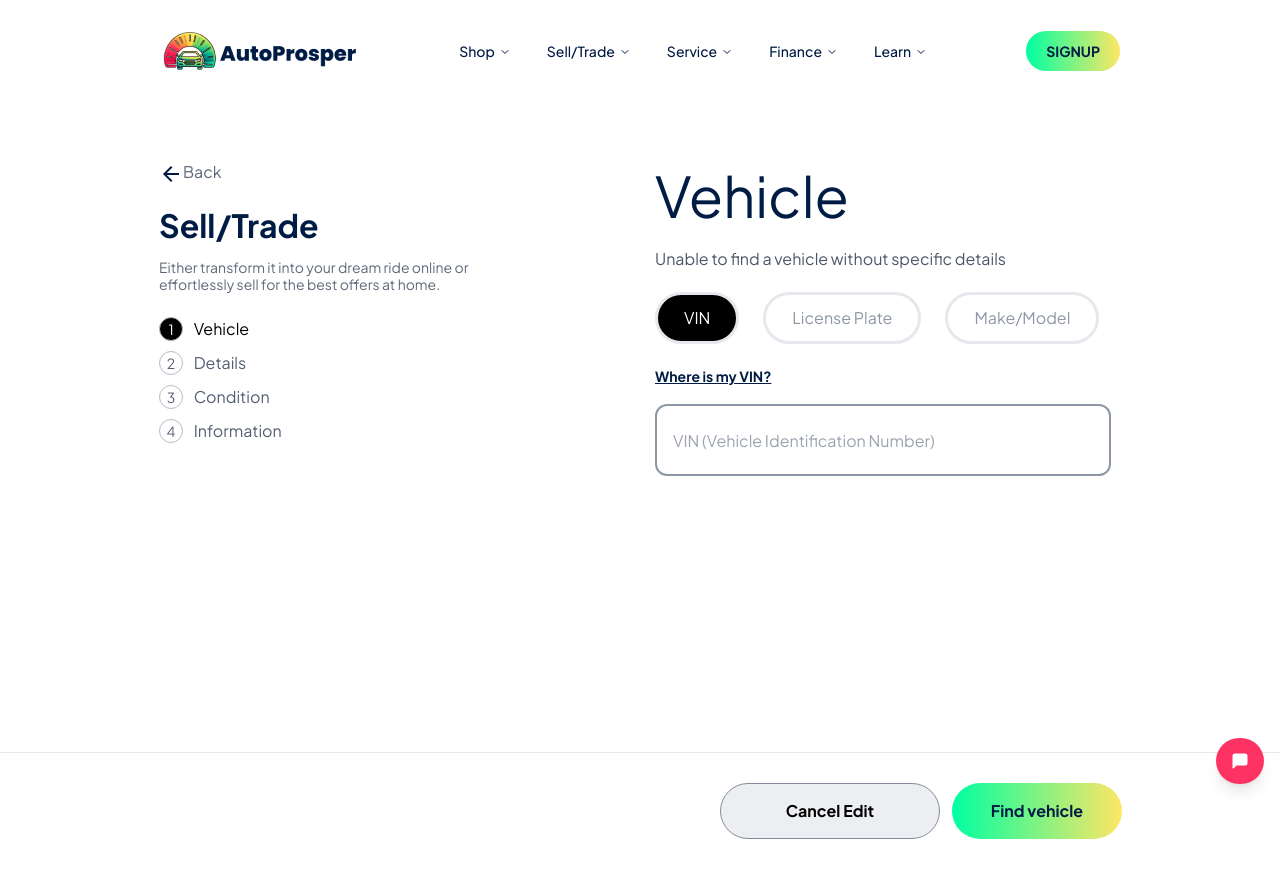
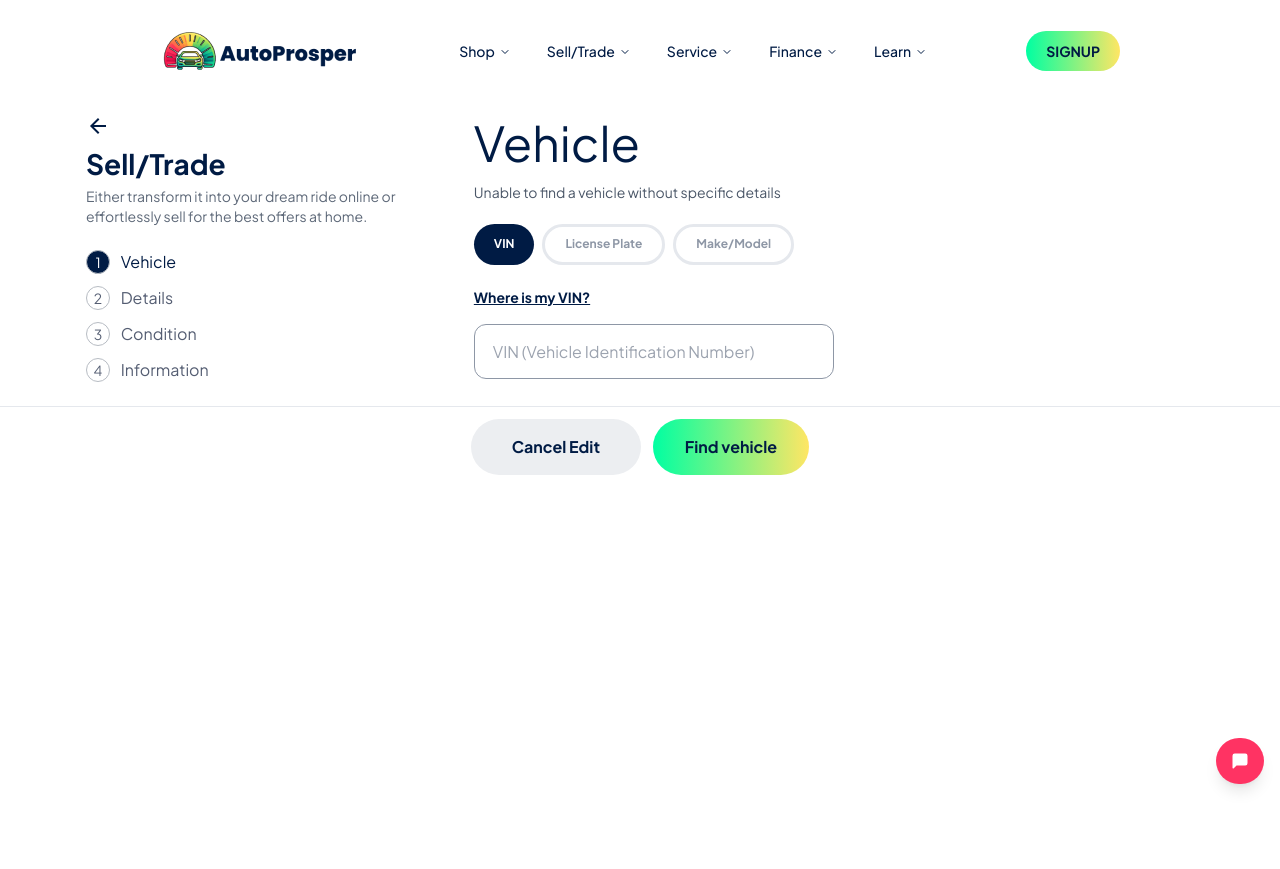
Before and after one commit to talhabaig/autoprosper, a Next.js app: page /sell-trade in a window 1280 px wide. After the commit the page ends 800 px from the top, so only its background shows below. Built offline with nearby package versions, Linux system fonts and the light colour scheme.

Commit message:
sell and trade ui bugs fixing

```diff
--- a/src/assests/style/main.css
+++ b/src/assests/style/main.css
@@ -212,21 +212,9 @@ text-align: center;
   margin-right: 10px;
 }
 .homePage{
-  min-height: 70vh;
+  /* min-height: 70vh; */
   position: relative;
 
-}
-.footerBox{
-  /* position: absolute;
-  bottom: 0; */
-  display: flex;
-  text-align: end;
-    width: 100%;
-    border-top: 1px solid var(--dark-dark_6, #E5E8ED);
-    background: var(--primary-white, #FFF);
-    justify-content: end;
-    padding: 30px 158px 30px;
-    margin-top: 30px;
 }
 .formSelect .border{
   display: inline-block;
@@ -237,14 +225,7 @@ text-align: center;
   background-color: #00FFA2 !important;
   border-color: #00FFA2;
 }
-.TabBtn button{
-  margin-bottom: 10px;
-}
-.vinTab button{
-  border-radius: var(--Number-96, 96px);
-  border: 3px solid var(--dark-dark_6, #E5E8ED);
-  padding: 13px 26px;
-}
+
 @media (min-width: 992px) {
   .mainWrapperFirstTimeBuyer {
     min-height: calc(100vh - 102px);
@@ -267,22 +248,14 @@ text-align: center;
     height: 100%;
 
   }
-  .footerBox{
-    position: inherit;
-    padding: 30px;
-    margin-top: 30px;
-  }
   .heading{
-    margin-top: 30px !important;
+    margin-top: 24px;
 }
 .vinTab button{
-  padding: 9px 18px;
+  padding: 9px 16px;
 }
 .firstTab .tabText{
-  margin-right: 2px;
-}
-.vehicleNav button{
-  margin-right: 12px;
+  margin-right: 6px;
 }
 .TabBtn{
   width: 100%;
--- a/src/components/SellOrTrade/SellTradeVehicle.tsx
+++ b/src/components/SellOrTrade/SellTradeVehicle.tsx
@@ -40,26 +40,30 @@ const SellTradeVehicle: React.FC = () => {
       case 0:
         return (
           <>
+
             <Button
-              variant="gray"
-              className="mr-3"
+              variant="primary"
+              className="p-[14px_18px] !bg-[#ECEEF1] min-w-[156px] !bg-bg-none"
               onClick={() => handleStepChange(activeStep - 1)}
             >
               Cancel Edit
             </Button>
             <Button
+            className="p-[14px_18px] !min-w-[156px]"
               onClick={() => handleStepChange(activeStep + 1)}
             >
               Find vehicle
             </Button>
+
           </>
+
         );
       case 1:
         return (
           <>
             <Button
               variant="gray"
-              className="mr-3"
+              className="mr-3 p-[14px_18px] !bg-[#ECEEF1] min-w-[156px] !bg-bg-none"
               onClick={() => handleStepChange(activeStep - 1)}
             >
               Edit Vehicle
@@ -110,36 +114,36 @@ const SellTradeVehicle: React.FC = () => {
 
   return (
     <>
-      <div className="homePage">
-        <div className="mt-[60px] px-[14px] max-w-full md:py-[0px] flex flex-col md:flex-row md:gap-[30px] justify-between md:justify-center md:px-10 lg:px-[159px] mx-auto ">
-          <div className="w-full md:max-w-[590px] flex flex-col">
+    <section>
+      <div className="container">
+        <div className="mt-[12px] :mt-12 max-w-full flex flex-col md:flex-row justify-between">
+          <div className="w-full border-b border-b-[#E5E8ED] md:border-b-0 md:w-[30%] 3xl:w-[40%] flex flex-col">
             <a
               href=""
-              className="text-left cursor-pointer font-weight: 700 lg:text-[16px] mb-[20px] text-[#5D6878]"
+              className="cursor-pointer mb-[12px]"
               onClick={() => handleStepChange(activeStep - 1)}
             >
               <BackArrow className="w-[24px] h-[24px] inline-block" />
-              Back
             </a>
-            <h1 className="text-left text-[#001B44] lg:text-[32px] font-[700] mb-[15px]">
+            <h1 className="text-left text-lg text-[#001B44] lg:text-[28px] 2xl:text-[32px] font-[700] mb-2">
               Sell/Trade
             </h1>
-            <p className="text-left text-[#5D6878] text-[14px] font-[400 lg:mb-10px]">
+            <p className="text-left text-[#5D6878] text-sm  font-normal mb-12px]">
               Either transform it into your dream ride online or <br />
               effortlessly sell for the best offers at home.
             </p>
             <div className="TabBtn firstTab">
-              <div className="flex md:flex-col flex-column vehicleNav ">
+              <div className="flex md:flex-col flex-column gap-[12px] vehicleNav ">
                 <button
                   onClick={() => handleStepChange(0)}
-                  className={`text-left px-0 ${
-                    activeStep <= 1 ? "text-[#000]" : "text-gray-500"
+                  className={`text-left px-0  ${
+                    activeStep <= 1 ? "text-[#001B44]" : "text-gray-500"
                   }`}
                 >
                   <span
-                    className={`tabText text-left px-0 ${
+                    className={`tabText text-left px-0  ${
                       activeStep <= 1
-                        ? "bg-black text-white"
+                        ? "bg-[#001B44] text-white "
                         : "bg-[default-color] text-[default-color]"
                     }`}
                   >
@@ -149,14 +153,14 @@ const SellTradeVehicle: React.FC = () => {
                 </button>
                 <button
                   onClick={() => handleStepChange(2)}
-                  className={`text-left px-0 ${
-                    activeStep === 2 ? "text-[#000]" : "text-gray-500"
+                  className={`text-left px-0  ${
+                    activeStep === 2 ? "text-[#001B44]" : "text-gray-500"
                   }`}
                 >
                   <span
                     className={`tabText text-left px-0 ${
                       activeStep === 2
-                        ? "bg-black text-white"
+                        ? "bg-[#001B44] text-white"
                         : "bg-[default-color] text-[default-color]"
                     }`}
                   >
@@ -167,13 +171,13 @@ const SellTradeVehicle: React.FC = () => {
                 <button
                   onClick={() => handleStepChange(3)}
                   className={`text-left px-0 ${
-                    activeStep === 3 ? "text-[#000]" : "text-gray-500"
+                    activeStep === 3 ? "text-[#001B44]" : "text-gray-500"
                   }`}
                 >
                   <span
                     className={`tabText text-left px-0 ${
                       activeStep === 3
-                        ? "bg-black text-white"
+                        ? "bg-[#001B44] text-white"
                         : "bg-[default-color] text-[default-color]"
                     }`}
                   >
@@ -184,13 +188,13 @@ const SellTradeVehicle: React.FC = () => {
                 <button
                   onClick={() => handleStepChange(4)}
                   className={`text-left px-0 ${
-                    activeStep >= 4 ? "text-[#000]" : "text-gray-500"
+                    activeStep >= 4 ? "text-[#001B44]" : "text-gray-500"
                   }`}
                 >
                   <span
                     className={`tabText text-left px-0 ${
                       activeStep >= 4
-                        ? "bg-black text-white"
+                        ? "bg-[#001B44] text-white"
                         : "bg-[default-color] text-[default-color]"
                     }`}
                   >
@@ -201,14 +205,15 @@ const SellTradeVehicle: React.FC = () => {
               </div>
             </div>
           </div>
-          <div className="flex md:max-w-[890px] w-full ">
-            <div className="m-auto md:m-0">
+          <div className="flex md:w-[65%]  3xl:w-[60%]">
+            <div className=" w-full">
               {renderStepComponent()}
             </div>
           </div>
         </div>
       </div>
-      <div className={`${activeStep === 5 ? "hidden" : "flex footerBox"}`}>
+      </section>
+      <div className={`${activeStep === 5 ? "hidden" : "flex gap-3 justify-center border-t p-[12px_18px] border-[#E5E8ED] mt-6  "}`}>
         {renderFooterButtons()}
       </div>
     </>
--- a/src/components/SellOrTrade/Vehicle.tsx
+++ b/src/components/SellOrTrade/Vehicle.tsx
@@ -14,30 +14,30 @@ const Vehicle: React.FC = () => {
   };
 
   return (
-    <div className="flex md:max-w-[890px] w-full justify-center">
-      <div className="w-full font-[400]">
-        <h1 className="heading text-left  text-[#001B44] text-[32px] lg:text-[56px] font-[400]  mb-[20px]">
+    <div className="flex w-full justify-start">
+      <div className="w-full font-[400] ">
+        <h1 className="heading text-left  text-[#001B44] text-[32px] lg:text-[32px] xl:text-[48px] 2xl:text-[56px] font-[400]  mb-[12px] 3xl:mb-[18px]">
           Vehicle
         </h1>
-        <p className="text-left text-[#4B5768] font-[400] lg:text-[16px] ">
+        <p className="text-left text-[#4B5768] font-[400] text-[14px] 3xl:text-[20px] 3xl:mb-[48px] ">
           Unable to find a vehicle without specific details
         </p>
-        <div className="flex space-x-6 mt-6 vinTab">
+        <div className="flex gap-1 md:gap-2 3xl:gap-3 vinTab">
           <button
             onClick={() => handleTabChange("first")}
-            className={`text-left  ${
+            className={`text-left text-[12px] font-bold rounded-[96px] border-[3px] border-[#E5E8ED] md:p-[10px_20px] 3xl:text-[16px] 3xl:p-[13px_26px]  ${
               activeTab === "first"
-                ? "bg-black text-white"
-                : "bg-[default-color] text-[#8E97A6]"
+                ? "bg-[#001B44] text-white !border-[0px]"
+                : "bg-[default-color]  text-[#8E97A6] "
             }`}
           >
             VIN
           </button>
           <button
             onClick={() => handleTabChange("second")}
-            className={`text-left ${
+            className={`text-left text-[12px] font-bold border-[3px] rounded-[96px] border-[#E5E8ED] md:p-[10px_20px] 3xl:text-[16px] 3xl:p-[13px_26px] ${
               activeTab === "second"
-                ? "bg-black text-white"
+                ? "bg-[#001B44] text-white !border-[0px]"
                 : "bg-[default-color] text-[#8E97A6]"
             }`}
           >
@@ -45,28 +45,28 @@ const Vehicle: React.FC = () => {
           </button>
           <button
             onClick={() => handleTabChange("third")}
-            className={`text-left ${
+            className={`text-left text-[12px] font-bold border-[3px] rounded-[96px] border-[#E5E8ED] md:p-[10px_20px] 3xl:text-[16px] 3xl:p-[13px_26px] ${
               activeTab === "third"
-                ? "bg-black text-white"
+                ? "bg-[#001B44] text-white !border-[0px]"
                 : "bg-[default-color] text-[#8E97A6]"
             }`}
           >
             Make/Model
           </button>
         </div>
-        <div className="mt-6">
+        <div className="mt-6 3xl:mt-12">
           {activeTab === "first" && (
             <>
               <a
                 href=""
-                className="block text-left underline text-[#001B44] lg:text-[14px] mb-[20px] font-[700]"
+                className="block text-left underline text-[#001B44] text-[14px] mb-[18px] 3xl:mb-[32px] font-[700]"
               >
                 Where is my VIN?
               </a>
               <input
                 type="text"
                 placeholder="VIN (Vehicle Identification Number)"
-                className="block w-[350px] md:w-[456px] h-[72px] rounded-[12px] border-solid border-2 border-[#8E97A6] indent-4"
+                className="block w-full  rounded-xl border-solid border p-[17px_18px] 3xl:p-[24px] xl:w-[50%] 3xl:w-[59%] border-[#8E97A6]"
                 onChange={handleInputChange}
               />
             </>
--- a/src/components/ui/input.tsx
+++ b/src/components/ui/input.tsx
@@ -22,7 +22,7 @@ const Input = React.forwardRef<HTMLInputElement, InputProps>(
     const randomId = Math.floor(Math.random() * (100 - 0) + 0) + props.label;
 
     return (
-      <div className="flex flex-col items-start justify-start gap-2 md:gap-3 rounded-xl px-4 py-[8px] md:py-[15px] bg-gray-50 border-[1px] border-dark-4 appearance-none">
+      <div className="flex flex-col items-start justify-start gap-2 md:gap-3 rounded-xl px-4 py-[8px] md:py-[15px] bg-gray-50 border-[1px] border-dark-4 appearance-none  ">
         <label
           htmlFor={randomId.toString()}
           className="cursor-text text-left text-dark-4 text-[10px] "
@@ -52,7 +52,7 @@ Input.displayName = "Input";
 const Select: React.FC<SelectProps> = ({ options, ...props }) => {
   const randomId = Math.floor(Math.random() * (100 - 0) + 0) + props.label;
   return (
-    <div className="flex flex-col items-start justify-start gap-2 md:gap-3 rounded-xl px-4 py-[8px] md:py-[15px] bg-gray-50 border-[1px] border-dark-4 appearance-none">
+    <div className="flex flex-col items-start justify-start gap-2 md:gap-3 rounded-xl px-4 py-[8px] md:py-[15px]  bg-gray-50 border-[1px] border-dark-4 appearance-none xl:w-[53%]">
       <label
         htmlFor={randomId.toString()}
         className="cursor-text text-left text-dark-4 text-[10px] indent-1 "
```
Also changed, not shown: src/components/SellOrTrade/VehicleCondition.tsx (+7 -7 lines), src/components/SellOrTrade/VehicleDetail.tsx (+6 -6 lines), src/components/SellOrTrade/YourVehicle.tsx (+6 -6 lines), 1 other file (tests, documents, lock files or other folders).
